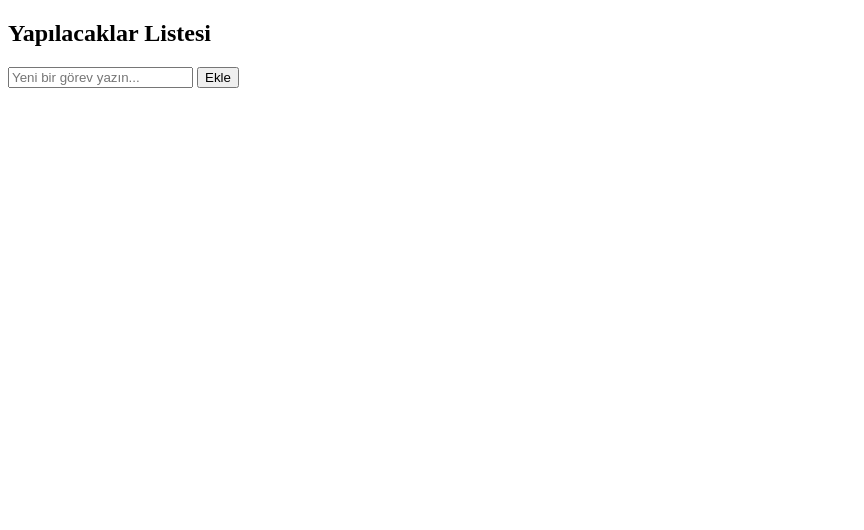
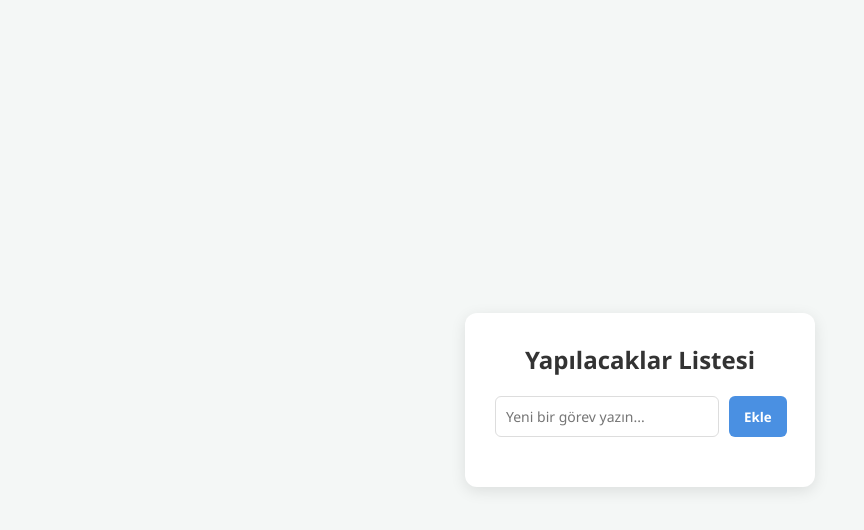
Before and after one commit to KaanFC06/input_g-rev_listesi_toda_geli-tir, a plain HTML site: page index.html in a window 1280 px wide. Shown: the whole page, without its empty margins (0-864 px from the left). Drawn offline with Linux system fonts and the light colour scheme.

Commit message:
refactor: dosya isimleri index.html ve style.css olarak duzenlendi

```diff
--- a/input_todo_geliştir.html
+++ b/index.html
@@ -4,7 +4,7 @@
     <meta charset="UTF-8">
     <meta name="viewport" content="width=device-width, initial-scale=1.0">
     <title>Basit Todo Uygulaması</title>
-    <link rel="stylesheet" href="input_todo_geliştir.css">
+    <link rel="stylesheet" href="style.css">
 </head>
 <body>
 
```
Also changed, not shown: style.css (renamed from input_toda_geliştir.css).
